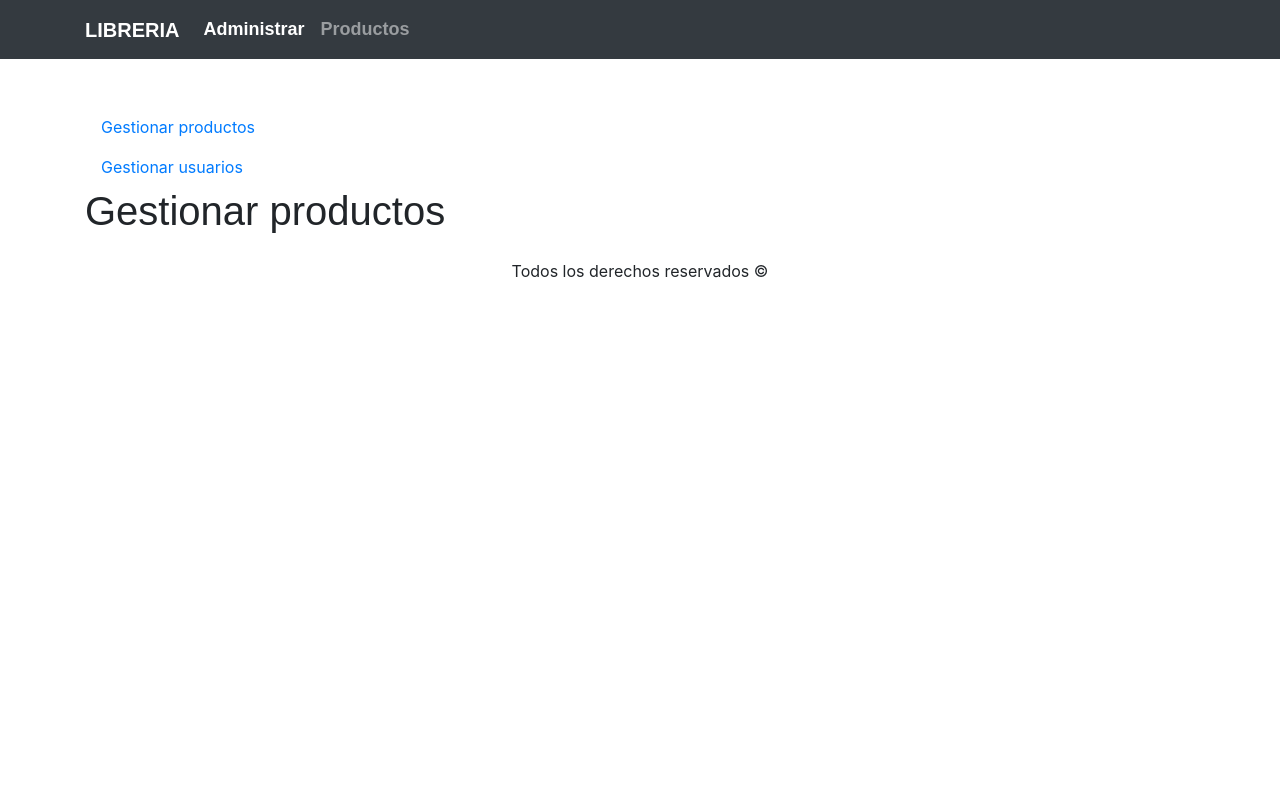
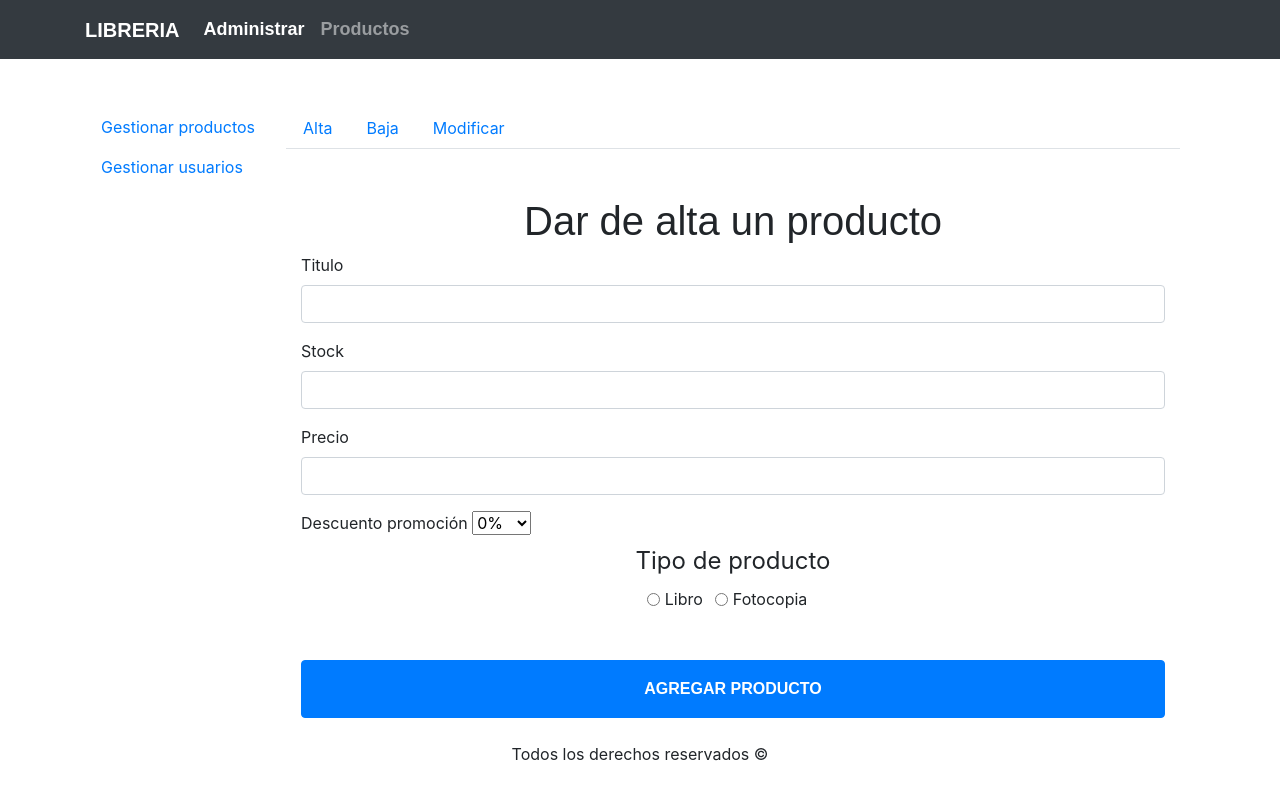
Before and after one commit to fecostantini/libreria, a React (Create React App) app in the folder frontend/: page /administrar/gestion_productos in a window 1280 px wide. Built offline with nearby package versions, Linux system fonts and the light colour scheme; a web font is replaced by a local one.

Commit message:
esqueleto de interfaz de administración creado

```diff
--- /dev/null
+++ b/frontend/src/components/Administrar/GestionProductos/AltaProducto.js
@@ -0,0 +1,207 @@
+import React, { useState, Fragment } from 'react';
+
+const AltaProducto = () => {
+	//state
+	const [titulo, setTitulo] = useState('');
+	const [stock, setStock] = useState(1);
+	const [precio, setPrecio] = useState(0);
+	const [descuento, setDescuento] = useState('');
+	const [tipoProducto, setTipoProducto] = useState('');
+	const [isbn, setIsbn] = useState(0);
+	const [descripcion, setDescripcion] = useState('');
+	const [idioma, setIdioma] = useState('');
+	const [edicion, setEdicion] = useState('');
+	const [editorial, setEditorial] = useState('');
+	const [autores, setAutores] = useState('');
+	const [categorias, setCategorias] = useState('');
+	const [error, setError] = useState(false);
+
+	// metodo para el button-radio
+
+	const leerTipoProducto = e => {
+		setTipoProducto(e.target.value);
+	};
+
+	const leerDescuento = e => {
+		setDescuento(e.target.value);
+	};
+	// agregar el producto
+	const agregarProducto = e => {
+		e.preventDefault();
+		/*
+		if (tipoTarea === '' || nombre === '' || tipoDesarrollador === '')
+			setError(true);
+		else {
+			setError(false);
+    }
+    */
+	};
+
+	let formularioRestante = () => {
+		// Ambos poseen una descripción, reutilizamos esta porción.
+		const inputDescripcion = (
+			<div className='form-group'>
+				<label>Descripción</label>
+				<input
+					type='text'
+					className='form-control'
+					onChange={e => setDescripcion(e.target.value)}
+				/>
+			</div>
+		);
+
+		if (tipoProducto === 'libro') {
+			console.log('asd');
+			return (
+				<Fragment>
+					{inputDescripcion}
+					<div className='form-group'>
+						<label>ISBN</label>
+						<input
+							type='number'
+							className='form-control'
+							onChange={e => setIsbn(e.target.value)}
+						/>
+					</div>
+					<div className='form-group'>
+						<label>Idioma</label>
+						<input
+							type='text'
+							className='form-control'
+							onChange={e => setIdioma(e.target.value)}
+						/>
+					</div>
+					<div className='form-group'>
+						<label>Edición</label>
+						<input
+							type='text'
+							className='form-control'
+							onChange={e => setEdicion(e.target.value)}
+						/>
+					</div>
+					<div className='form-group'>
+						<label>Editorial</label>
+						<input
+							type='text'
+							className='form-control'
+							onChange={e => setEditorial(e.target.value)}
+						/>
+					</div>
+					<div className='form-group'>
+						<label>Autores (separarlos con coma)</label>
+						<input
+							type='text'
+							className='form-control'
+							// convertimos el string a array (ejemplo: 'a1, a2, a3' se convierte en ['a1', 'a2, 'a3']
+							onChange={e =>
+								setAutores(e.target.value.split(',').map(e => e.trim()))
+							}
+						/>
+					</div>
+					<div className='form-group'>
+						<label>Categorías (separarlas con coma)</label>
+						<input
+							type='text'
+							className='form-control'
+							// convertimos el string a array (ejemplo: 'a1, a2, a3' se convierte en ['a1', 'a2, 'a3']
+							onChange={e =>
+								setCategorias(e.target.value.split(',').map(e => e.trim()))
+							}
+						/>
+					</div>
+					<div className='form-group'>
+						<label>Saga (dejar vacío si no pertenece a ninguna)</label>
+						<input
+							type='text'
+							className='form-control'
+							onChange={e => setDescripcion(e.target.value)}
+						/>
+					</div>
+				</Fragment>
+			);
+		} else if (tipoProducto === 'fotocopia')
+			return <Fragment>{inputDescripcion}</Fragment>;
+		else return null;
+	};
+
+	return (
+		<div className='col'>
+			<h1 className='text-center mt-5'>Dar de alta un producto</h1>
+			{error ? (
+				<h1 className='text-center'>TODOS LOS CAMPOS SON OBLIGATORIOS</h1>
+			) : null}
+			<form onSubmit={agregarProducto}>
+				<div className='form-group'>
+					<label>Titulo</label>
+					<input
+						type='text'
+						className='form-control'
+						onChange={e => setTitulo(e.target.value)}
+					/>
+				</div>
+				<div className='form-group'>
+					<label>Stock</label>
+					<input
+						type='number'
+						className='form-control'
+						onChange={e => setStock(e.target.value)}
+					/>
+				</div>
+				<div className='form-group'>
+					<label>Precio</label>
+					<input
+						type='number'
+						className='form-control'
+						onChange={e => setPrecio(e.target.value)}
+					/>
+				</div>
+				<label>Descuento promoción </label>{' '}
+				<select onChange={e => leerDescuento(e)} defaultValue={''}>
+					<option value=''>0%</option>
+					<option value='5'>5%</option>
+					<option value='10'>10%</option>
+					<option value='15'>15%</option>
+					<option value='20'>20%</option>
+					<option value='25'>25%</option>
+					<option value='30'>30%</option>
+					<option value='35'>35%</option>
+					<option value='40'>40%</option>
+					<option value='45'>45%</option>
+					<option value='50'>50%</option>
+				</select>
+				<legend className='text-center'>Tipo de producto</legend>
+				<div className='text-center'>
+					<div className='form-check form-check-inline'>
+						<input
+							className='form-check-input'
+							type='radio'
+							name='tipo_producto'
+							value='libro'
+							onChange={e => leerTipoProducto(e)}
+						/>
+						<label className='form-check-label'>Libro</label>
+					</div>
+
+					<div className='form-check form-check-inline'>
+						<input
+							className='form-check-input'
+							type='radio'
+							name='tipo_producto'
+							value='fotocopia'
+							onChange={e => leerTipoProducto(e)}
+						/>
+						<label className='form-check-label'>Fotocopia</label>
+					</div>
+				</div>
+				{formularioRestante()}
+				<input
+					type='submit'
+					className='font-weight-bold text-uppercase mt-5 btn btn-primary btn-block py-3'
+					value='Agregar Producto'
+				/>
+			</form>
+		</div>
+	);
+};
+
+export default AltaProducto;
--- /dev/null
+++ b/frontend/src/components/Administrar/GestionProductos/BajaProducto.js
@@ -0,0 +1,5 @@
+import React from 'react';
+
+const BajaProducto = () => <h1>Baja Producto</h1>;
+
+export default BajaProducto;
--- /dev/null
+++ b/frontend/src/components/Administrar/GestionProductos/ModificarProducto.js
@@ -0,0 +1,5 @@
+import React from 'react';
+
+const ModificarProducto = () => <h1>Modificar Producto</h1>;
+
+export default ModificarProducto;
--- /dev/null
+++ b/frontend/src/components/Administrar/GestionProductos/index.js
@@ -0,0 +1,53 @@
+import React from 'react';
+import { NavLink, Route, Switch } from 'react-router-dom';
+
+import AltaProducto from '../GestionProductos/AltaProducto';
+import BajaProducto from '../GestionProductos/BajaProducto';
+import ModificarProducto from '../GestionProductos/ModificarProducto';
+
+const GestionProductos = () => (
+	<div className='col'>
+		<ul className='nav nav-tabs'>
+			<li className='nav-item'>
+				<NavLink to='/administrar/gestion_productos/alta' className='nav-link'>
+					Alta
+				</NavLink>
+			</li>
+			<li className='nav-item'>
+				<NavLink to='/administrar/gestion_productos/baja' className='nav-link'>
+					Baja
+				</NavLink>
+			</li>
+			<li className='nav-item'>
+				<NavLink
+					to='/administrar/gestion_productos/modificar'
+					className='nav-link'
+				>
+					Modificar
+				</NavLink>
+			</li>
+		</ul>
+
+		<Switch>
+			<Route
+				exact
+				path={[
+					'/administrar/gestion_productos',
+					'/administrar/gestion_productos/alta'
+				]}
+				component={AltaProducto}
+			/>
+			<Route
+				path='/administrar/gestion_productos/baja'
+				component={BajaProducto}
+			/>
+			<Route
+				path='/administrar/gestion_productos/modificar'
+				component={ModificarProducto}
+			/>
+			<Route render={() => <h1 className='text-center'>!</h1>} />
+		</Switch>
+	</div>
+);
+
+export default GestionProductos;
--- a/frontend/src/components/Administrar/index.js
+++ b/frontend/src/components/Administrar/index.js
@@ -1,8 +1,11 @@
-import React, { Fragment } from 'react';
+import React from 'react';
 import { NavLink, Route, Switch } from 'react-router-dom';
 
+import GestionProductos from '../Administrar/GestionProductos';
+
 const Administrar = () => (
-	<Fragment>
+	<div className='container'>
+		<div className='row'>
 			<ul className='nav flex-column'>
 				<li className='nav-item'>
 					<NavLink
@@ -24,7 +27,7 @@ const Administrar = () => (
 			<Switch>
 				<Route
 					path='/administrar/gestion_productos'
-				component={() => <h1>Gestionar productos</h1>}
+					component={GestionProductos}
 				/>
 				<Route
 					path='/administrar/gestion_usuarios'
@@ -34,7 +37,8 @@ const Administrar = () => (
 					render={() => <h1 className='text-center'>Seleccione una opción!</h1>}
 				/>
 			</Switch>
-	</Fragment>
+		</div>
+	</div>
 );
 
 export default Administrar;
```
Lines whose indentation alone changed are shown as unchanged.
